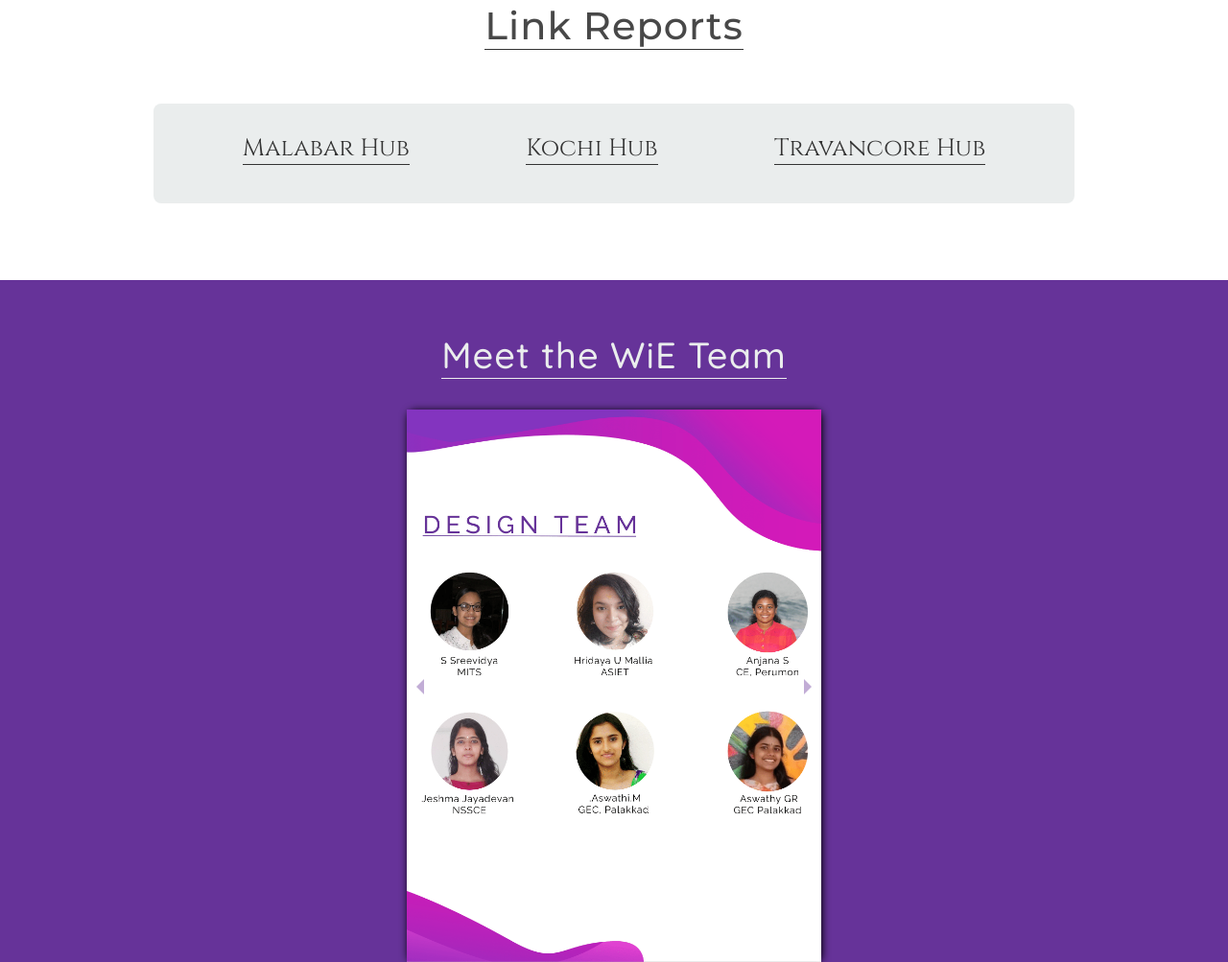
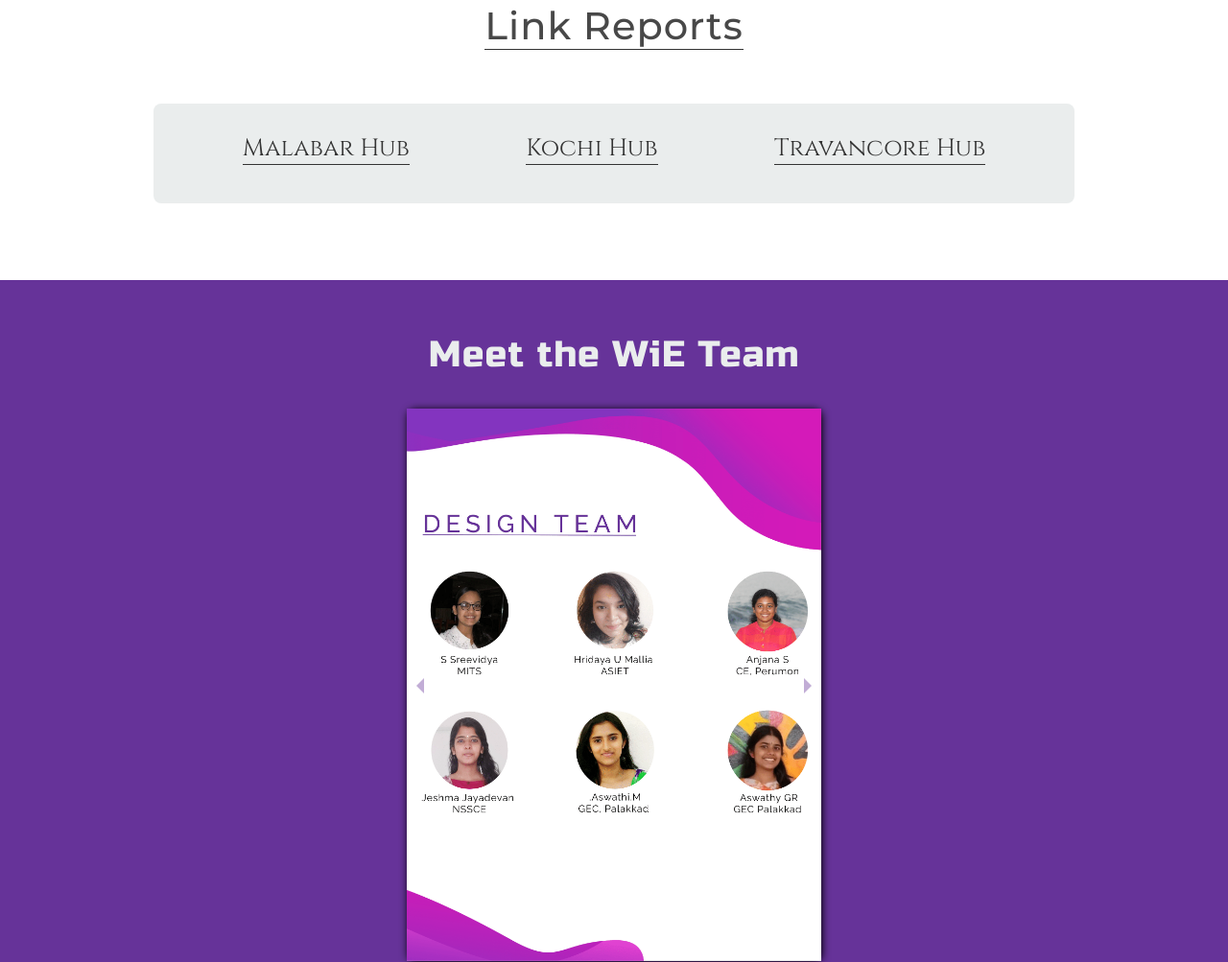
Before and after one commit to Iam-VM/kerala_section_wie_newsletter_gatsby, a Gatsby site: page / in a window 1280 px wide. Shown: the part 1639-2642 px from the top of the page at 96% size. Built offline with nearby package versions, Linux system fonts and the light colour scheme; Gatsby itself is replaced by a stand-in of ours.

Commit message:
with major changes

```diff
--- a/src/styles/index.module.css
+++ b/src/styles/index.module.css
@@ -129,6 +129,7 @@
     height: 2px;
 }
 .carouselContainer {
+    margin-bottom: 4rem;
     align-self: center;
     margin-top: 3rem;
     max-width: 100vw;
@@ -142,19 +143,19 @@
 }
 .carouselHead {
     margin-top: 2rem;
-    border-bottom: 1px solid #eee;
+    /*border-bottom: 1px solid #eee;*/
     margin-bottom: 3rem;
     text-align: center;
     color: #eaeded;
-    font-size: 30px;
+    font-size: 27px;
     letter-spacing: 1px;
-    font-family: 'Quicksand', sans-serif;
+    font-family: 'Russo One', sans-serif;
 }
 .carouselImageContainer {
+    margin-bottom: 3rem;
     width: 100vw;
     height: 20vh;
 }
-
 .underlineDegree2BottomLengthy {
     align-self: center;
     /*margin-left: 3px;*/
@@ -209,7 +210,7 @@
     align-items: center;
     margin-top: 15vh;
     padding-top: 4rem;
-    background-color:  #f2f4f4;
+    background-color: #f2f4f4;
     width: 100vw;
 }
 .headDegree2v2 {
@@ -223,10 +224,13 @@
     text-decoration: none;
 }
 @media only screen and (max-width: 786px) {
+    .carouselContainer {
+        margin-bottom: 3rem;
+    }
     .postersContainer {
         display: none;
     }
-    .underline{
+    .underline {
         margin-top: -2vh;
     }
     .container {
@@ -247,7 +251,7 @@
 @media only screen and (min-width: 786px) {
     .carouselContainer {
         width: 100%;
-        height: 114vh;
+        height: 117vh;
         padding: 2.5rem;
     }
     .carouselHead {
@@ -256,9 +260,8 @@
         font-size: 38px;
     }
     .carouselImageContainer {
-        margin-bottom: 0.5rem;
-        max-width: 50vw;
-        max-height: 60vh;
+        max-width: 45vw;
+        max-height: 55vh;
         height: 42%;
         width: 36%;
         align-self: center;
```
